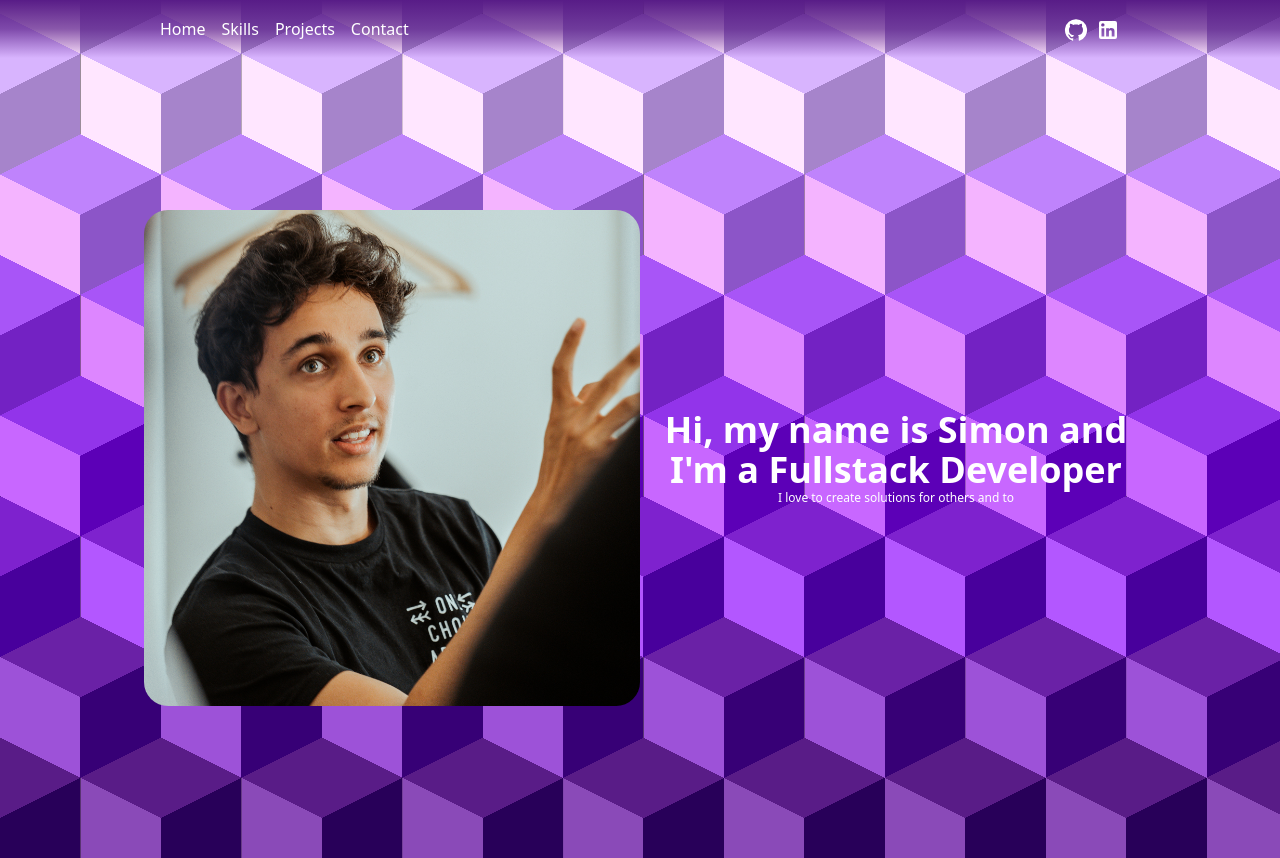
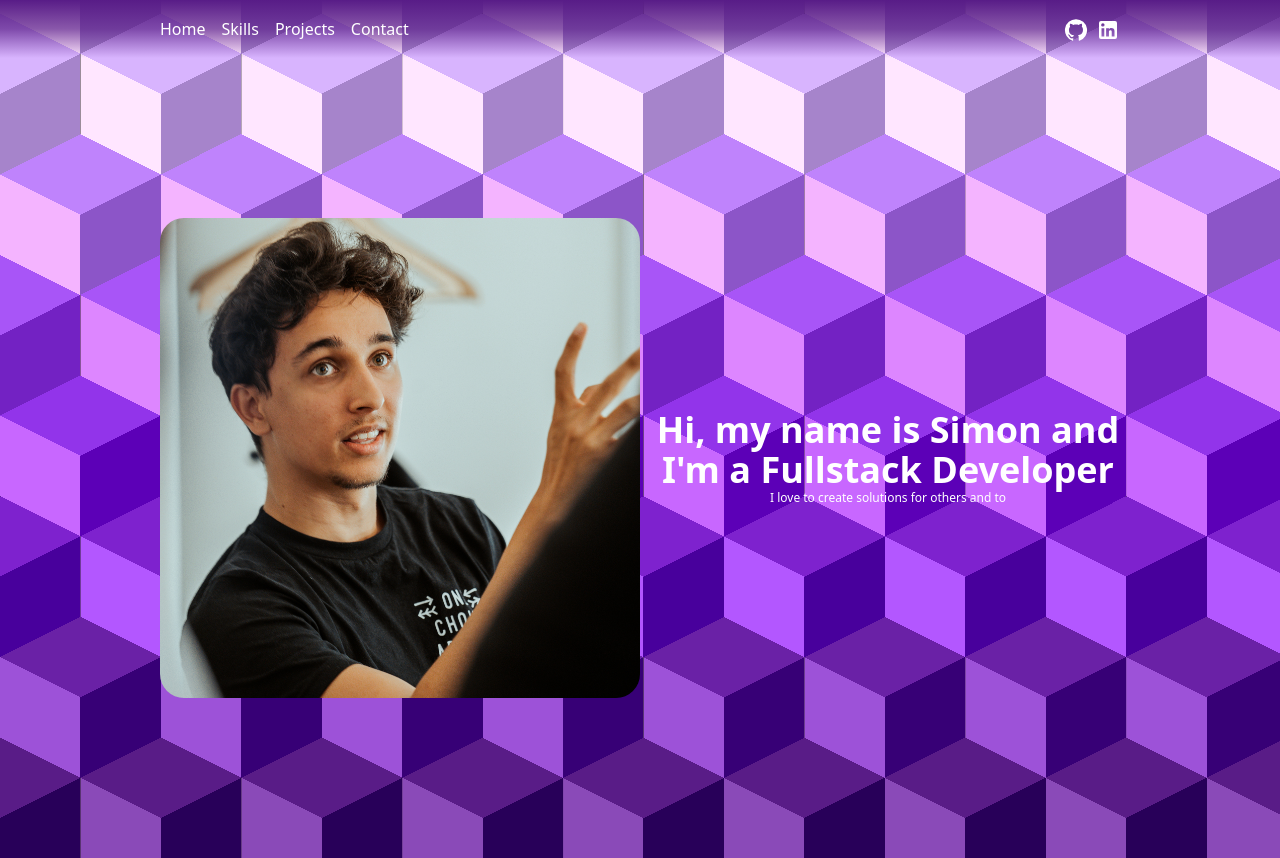
Before and after one commit to xaraquent/newPortfolio, a Next.js app: page / in a window 1280 px wide. Built offline with nearby package versions, Linux system fonts and the light colour scheme.

Commit message:
Small styling changes

```diff
--- a/src/components/Bio.tsx
+++ b/src/components/Bio.tsx
@@ -4,7 +4,7 @@ import React from 'react'
 export default function Bio() {
     return (
         <div className="flex justify-center h-screen">
-            <div className='flex flex-col items-center p-4 gap-4 sm:flex-row w-full max-w-5xl '>
+            <div className='flex flex-col items-center px-8 py-4 gap-4 sm:flex-row w-full max-w-5xl '>
                 <img src="bio_picture.jpg" alt="" className='w-6/12 rounded-3xl' />
                 <div className='text-center'>
                     <h1 className='text-2xl font-semibold md:text-4xl'>
--- a/src/components/DropdownMenu.tsx
+++ b/src/components/DropdownMenu.tsx
@@ -31,7 +31,7 @@ export default function DropdownMenu() {
                     leaveFrom="opacity-100 scale-100"
                     leaveTo="opacity-0 scale-1"
                 >
-                    <div className="absolute bg-violet-900 z-10">
+                    <div className="absolute bg-purple-900 z-10">
                         <a href="#" className="block py-3 px-8 text-white flex gap-3 hover:bg-violet-500">
                             <HomeIcon />
                             Home
```
